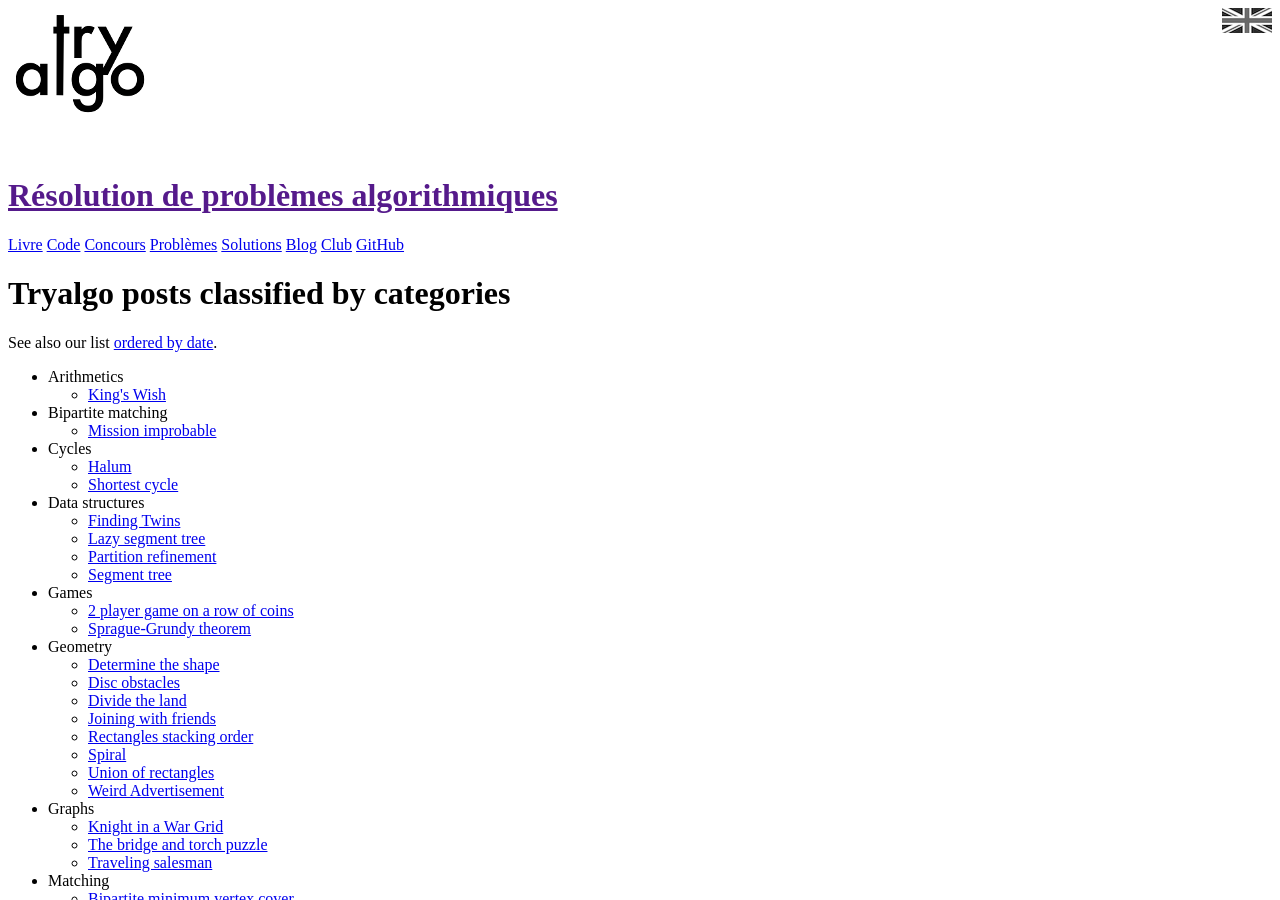
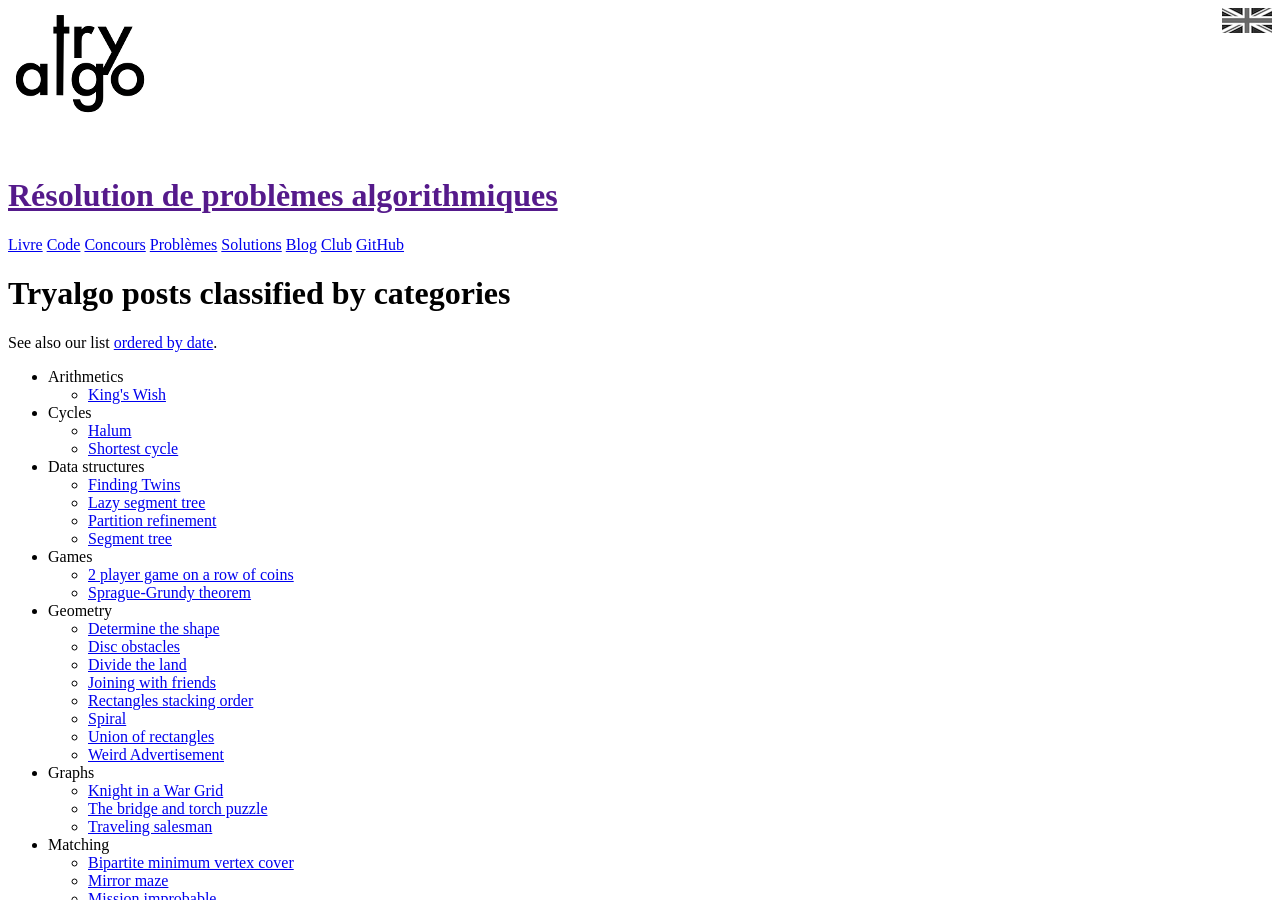
Before and after one commit to jilljenn/tryalgo.org, a Jekyll site: the page built from en/categories.md, in a window 1280 px wide and 900 px high. Built offline with Jekyll 4.4.1, drawn with Linux system fonts in a browser that asks for light colours; nearby versions of some CDN libraries.

Commit message:
mission impossible

```diff
--- a/en/_posts/2017-05-31-mission-improbable.md
+++ b/en/_posts/2017-05-31-mission-improbable.md
@@ -1,7 +1,7 @@
 ---
 layout: en
 title:  "Mission improbable"
-category: bipartite matching
+category: matching
 author: Christoph Dürr
 ---
 
@@ -22,7 +22,7 @@
 Now consider a value v appearing as the maximum of some rows and some columns.  In the intersection of those rows and columns are some entries of value v.  We want to decrease as many values to 1 as possible, keeping a minimum number of values at v such to preserve the maximum of each these rows and columns.  Consider the bipartite graph with a vertex for each row of maximum v and a vertex for each column of maximum v. There is an edge for each entry of value v.  In this graph you want to select a minimum edge set that covers each vertex. This reduces in finding a maximum bipartite matching in that graph, and to complete it with arbitrary edges for each unmatched vertex.
 
 
-![]({{site.images}}mission-improbable.svg "The graph corresponding to the instance depicted in the problem description.  Here we took the union over all values v." ){:width="400"}
+![]({{site.images}}mission-improbable.svg "The graph corresponding to the instance depicted in the problem description.  Here we took the union over all values v." ){:width="600"}
 
 ### Special case
 
```
